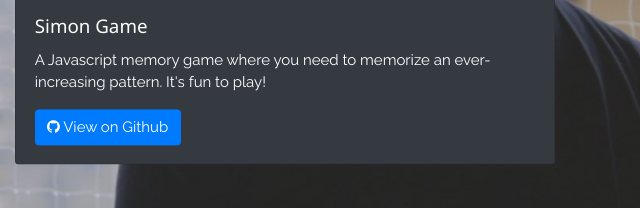
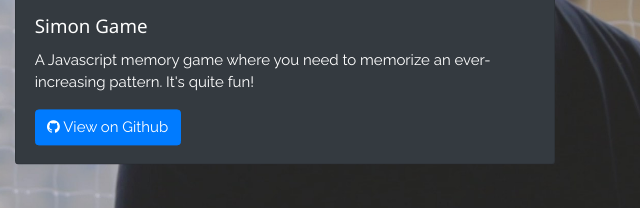
Before and after one commit to nandanv2702/nandanv2702.github.io, a plain HTML site: page webdev.html in a window 1280 px wide. Shown: the part 466-674 px from the top of the page, 640-1280 px from the left. Drawn offline with nearby package versions, Linux system fonts and the light colour scheme.

Commit message:
changed simon game description

```diff
--- a/webdev.html
+++ b/webdev.html
@@ -57,7 +57,7 @@
             <img src="image/simon-game.jpg" class="card-img-top" alt="...">
             <div class="card-body">
               <h5 class="card-title">Simon Game</h5>
-              <p class="card-text">A Javascript memory game where you need to memorize an ever-increasing pattern. It's fun to play!</p>
+              <p class="card-text">A Javascript memory game where you need to memorize an ever-increasing pattern. It's quite fun!</p>
               <a href="https://github.com/nandanv2702/PersonalProjects/tree/master/Simon%20Game" target="_blank" class="btn btn-primary"><i class="fa fa-github" aria-hidden="true"></i> View on Github</a>
             </div>
           </div>
```
